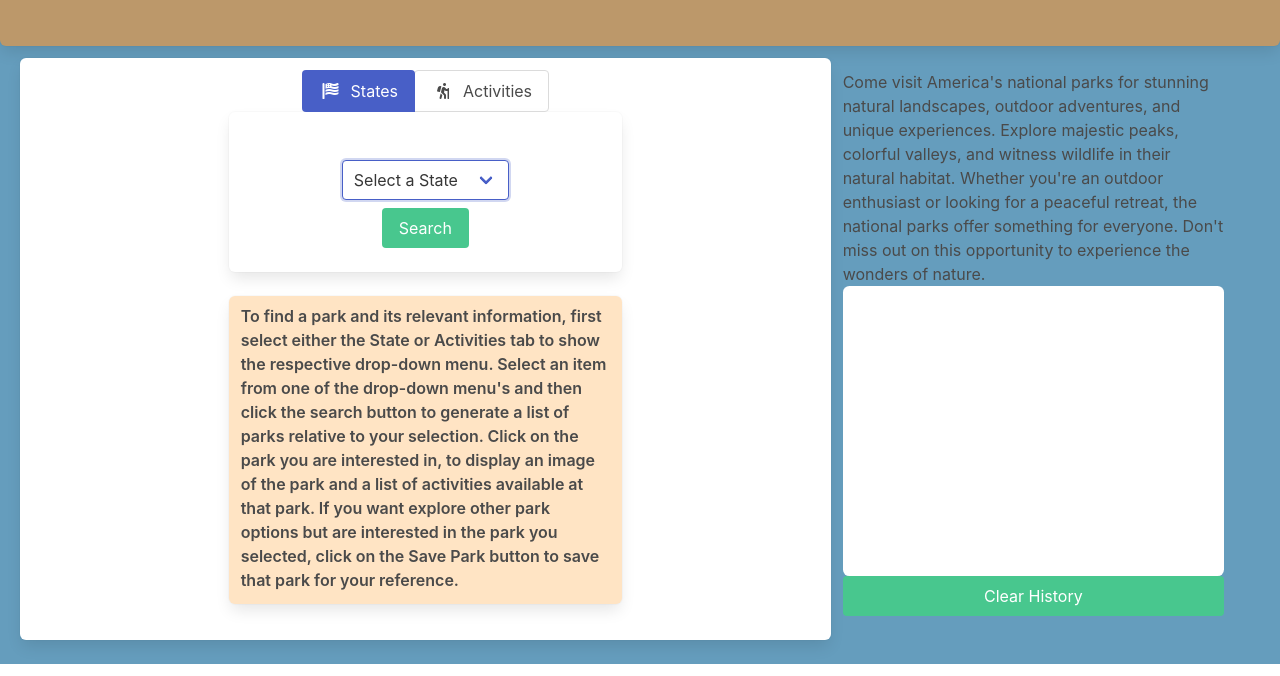
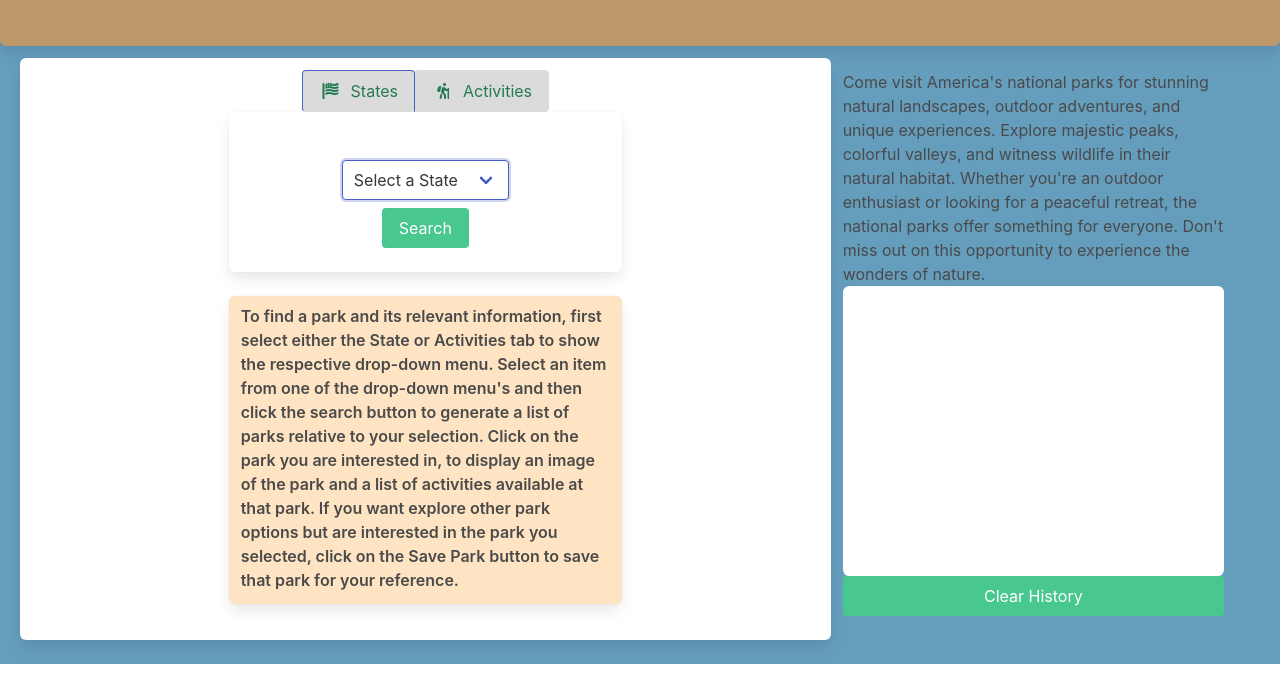
Before and after one commit to shale00/Parktivities, a plain HTML site: page index.html in a window 1280 px wide. Shown: the part 135-811 px from the top of the page. Drawn offline with nearby package versions, Linux system fonts and the light colour scheme.

Commit message:
added style to state and act btn

```diff
--- a/index.html
+++ b/index.html
@@ -30,13 +30,13 @@
                 <div class="tabs is-toggle is-boxed is-normal mb-0 is-centered">
                     <ul>
                       <li id="stateTab" class="is-active">
-                        <a id="stateBtn">
+                        <a id="stateBtn" class="has-background-grey-lighter has-text-success-dark">
                           <span class="icon"><i class="fas fa-flag-usa"></i></span>
                           <span>States</span>
                         </a>
                       </li>
                       <li id="actTab">
-                        <a id="actBtn">
+                        <a id="actBtn" class="has-background-grey-lighter has-text-success-dark">
                           <span class="icon"><i class="fas fa-hiking"></i></span>
                           <span>Activities</span>
                         </a>
```
